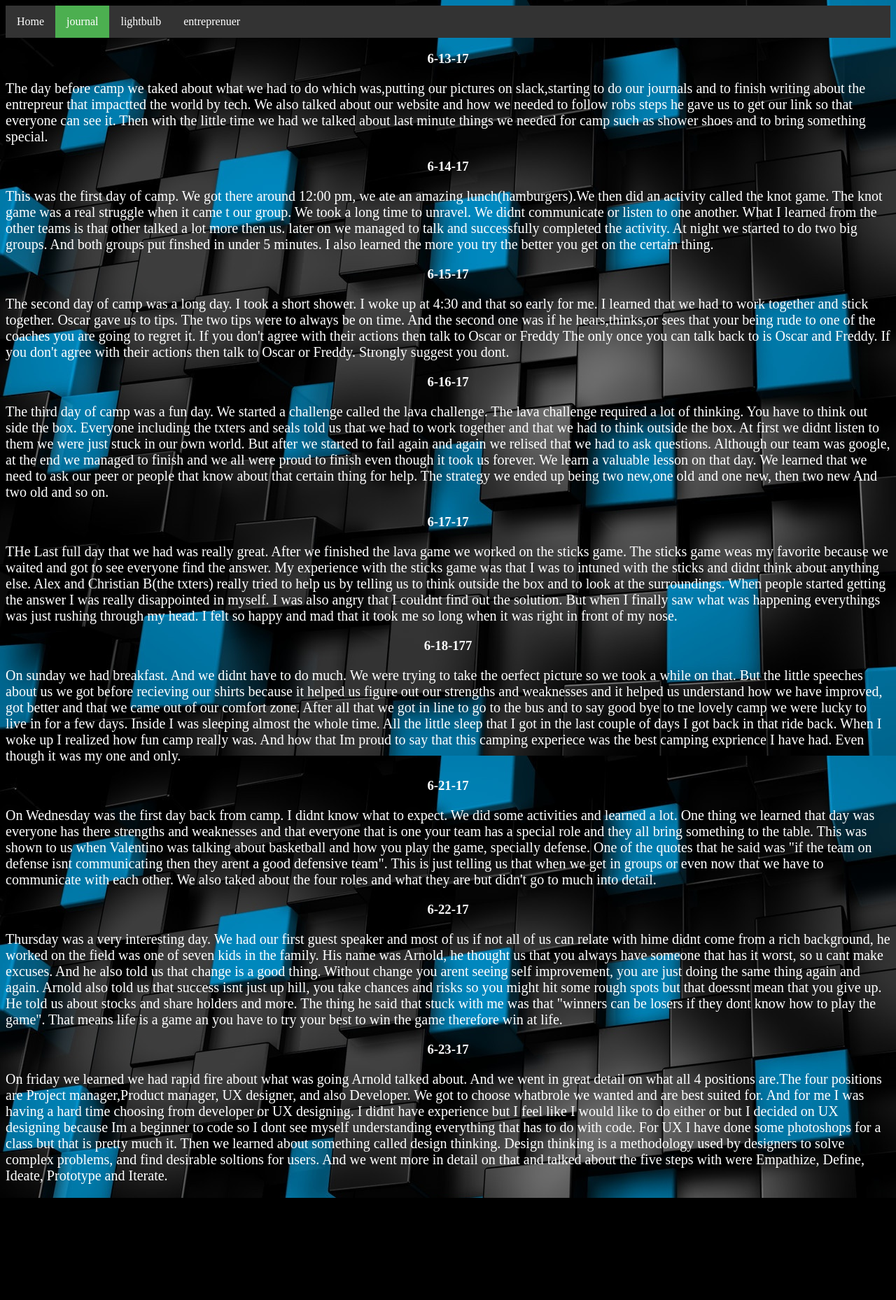
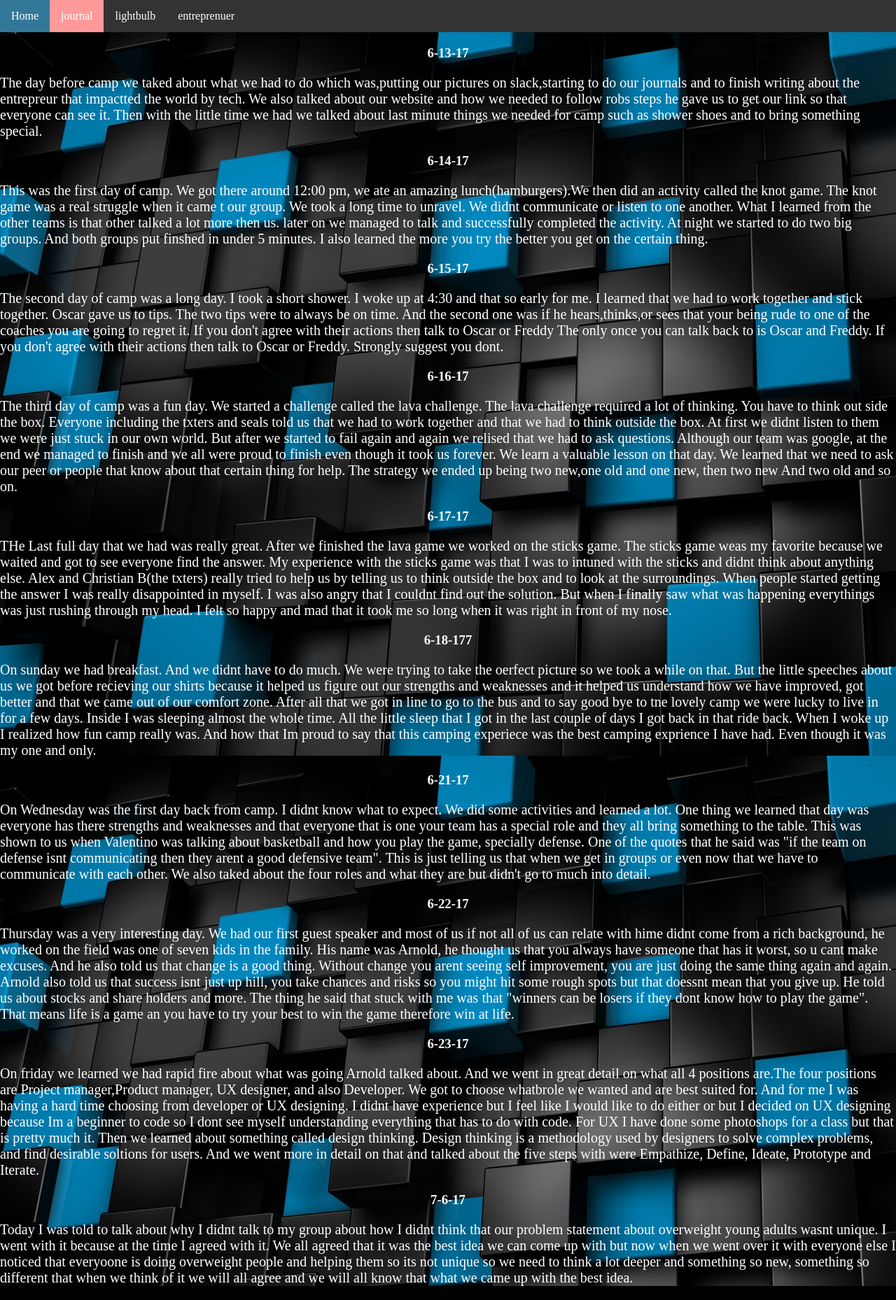
Before and after one commit to C0M3T/theweb, a PHP site: page /journal.html in a window 1280 px wide. Shown: the whole page at 70% size. Before the commit the page ends 1712 px from the top, so only its background shows below. Run offline with PHP 8.4, Linux system fonts and the light colour scheme.

Commit message:
ffessdef

```diff
--- a/index.html
+++ b/index.html
@@ -35,5 +35,6 @@
 <a href="https://www.snapchat.com/"><img src="view.jpg"></a>
 <a href="https://www.youtube.com/"><img src="youtube.jpg"></a>
 <a href="https://www.netflix.com/"><img src="netflix.png"></a>
-    </body>
+
+</body>
 </html>
--- a/journal.html
+++ b/journal.html
@@ -55,6 +55,8 @@
  		 <p>Thursday was a very interesting day. We had our first guest speaker and most of us if not all of us can relate with hime didnt come from a rich background, he worked on the field was one of seven kids in the family. His name was Arnold, he thought us that you always have someone that has it worst, so u cant make excuses. And he also told us that change is a good thing. Without change you arent seeing self improvement, you are just doing the same thing again and again. Arnold also told us that success isnt just up hill, you take chances and risks so you might hit some rough spots but that doessnt mean that you give up. He told us about stocks and share holders and more. The thing he said that stuck with me was that "winners can be losers if they dont know how to play the game". That means life is a game an you have to try your best to win the game therefore win at life.  </p>
  		 <h3 style="text-align: center;color: white">6-23-17</h3>
  		 <p>On friday we learned we had rapid fire about what was going Arnold talked about. And we went in great detail on what all 4 positions are.The four positions are Project manager,Product manager, UX designer, and also Developer. We got to choose whatbrole we wanted and are best suited for. And for me I was having a hard time choosing from developer or UX designing. I didnt have experience but I feel like I would like to do either or but I decided on UX designing because Im a beginner to code so I dont see myself understanding everything that has to do with code. For UX I have done some photoshops for a class but that is pretty much it. Then we learned about something called design thinking. Design thinking is a methodology used by designers to solve complex problems, and find desirable soltions for users. And we went more in detail on that and talked about the five steps with were Empathize, Define, Ideate, Prototype and Iterate.</p>
+ 		 <h3 style="text-align: center;color: white">7-6-17</h3>
+ 		 <p> Today I was told to talk about why I didnt talk to my group about how I didnt think that our problem statement about overweight young adults wasnt unique. I went with it because at the time I agreed with it. We all agreed that it was the best idea we can come up with but now when we went over it with everyone else I noticed that everyoone is doing overweight people and helping them so its not unique so we need to think a lot deeper and something so new, something so different that when we think of it we will all agree and we will all know that what we came up with the best idea.</p>
 </body>
 
 </html>
--- a/style.css
+++ b/style.css
@@ -44,11 +44,11 @@ li a {
 }
 
 li a:hover:not(.active) {
-    background-color: #111;
+    background-color: #379;
 }
 
 .active {
-    background-color: #4CAF50;
+    background-color:  #ff9999;
 }
 
 #bb{
@@ -59,3 +59,13 @@ img{
     width: 200px;
     height: 200px;
 }
+
+
+html,body{
+    background: black;
+    margin: 0;
+    padding: 0;
+    width:100%;
+}
+
+}
```
